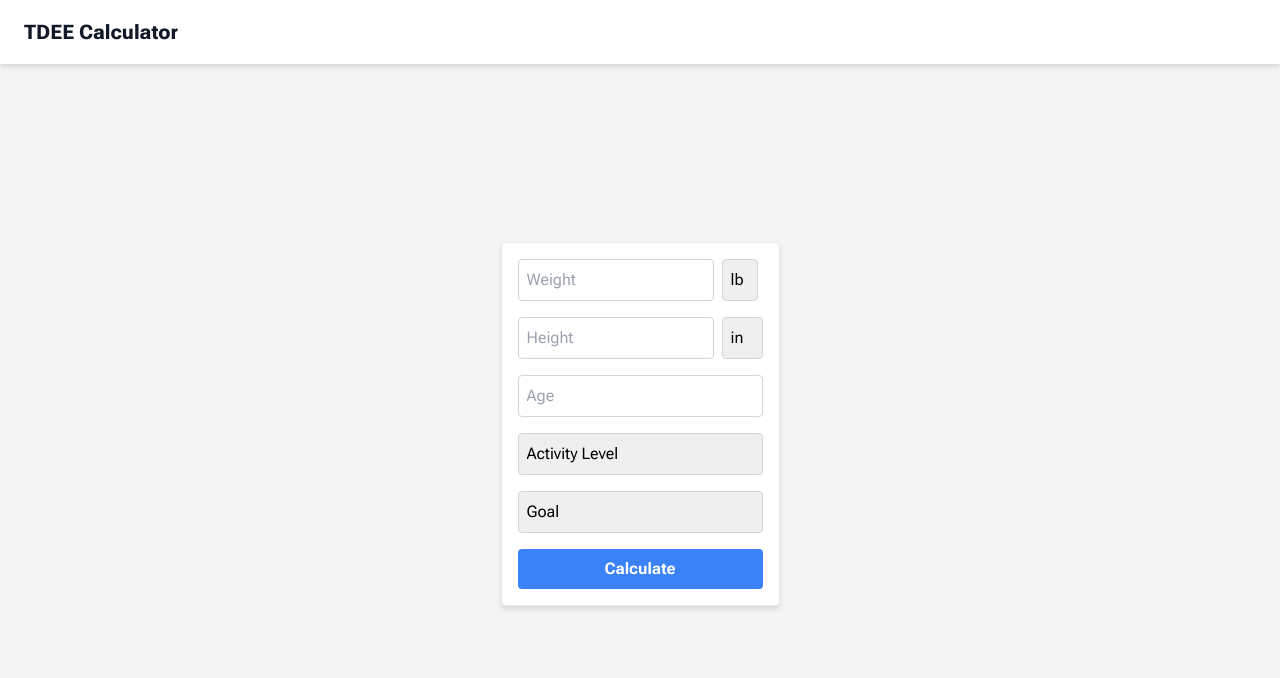
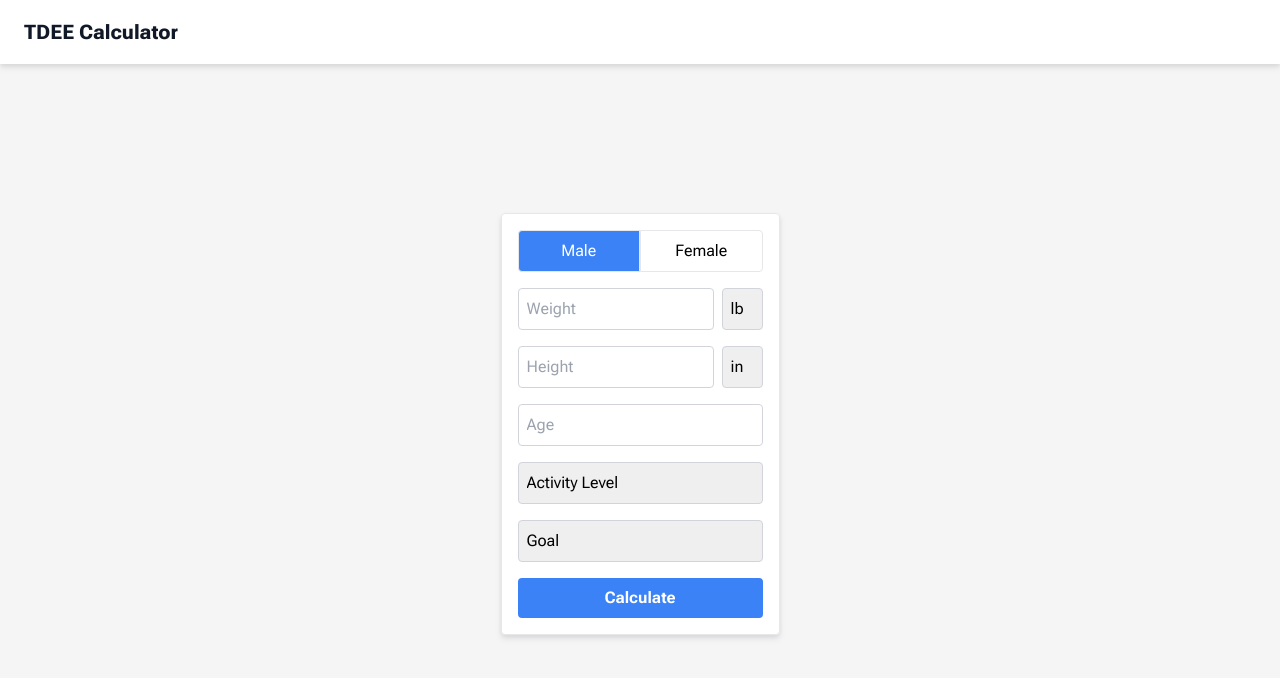
Before and after one commit to zhamann/calorie-calculator, a Next.js app: page / in a window 1280 px wide. Shown: the top 678 px of the page. Built offline with nearby package versions, Linux system fonts and the light colour scheme.

Commit message:
Added gender-based calculations

```diff
--- a/app/page.tsx
+++ b/app/page.tsx
@@ -1,9 +1,10 @@
 'use client'
 
 import { useState, ChangeEvent } from 'react';
-import { activityLevels, goals } from '../data.json'; // Import the activityLevels and goals data
+import { activityLevels, goals } from '../data.json';
 
 interface FormData {
+  gender: string;
   weightValue: string;
   weightUnit: string;
   heightValue: string;
@@ -15,6 +16,7 @@ interface FormData {
 
 const HomePage: React.FC = () => {
   const [formData, setFormData] = useState<FormData>({
+    gender: 'male',
     weightValue: '',
     weightUnit: 'lb',
     heightValue: '',
@@ -25,9 +27,9 @@ const HomePage: React.FC = () => {
   });
 
   const [showResults, setShowResults] = useState(false);
-  const [bmrResult, setBmrResult] = useState<number | null>(null); // State to hold the BMR result
-  const [tdeeResult, setTdeeResult] = useState<number | null>(null); // State to hold the TDEE result
-  const [goalResult, setGoalResult] = useState<number | null>(null); // State to hold the Goal result
+  const [bmrResult, setBmrResult] = useState<number | null>(null);
+  const [tdeeResult, setTdeeResult] = useState<number | null>(null);
+  const [goalResult, setGoalResult] = useState<number | null>(null);
 
   const handleInputChange = (e: ChangeEvent<HTMLInputElement | HTMLSelectElement>) => {
     const { name, value } = e.target;
@@ -50,6 +52,13 @@ const HomePage: React.FC = () => {
     setFormData((prevFormData) => ({
       ...prevFormData,
       heightUnit: value,
+    }));
+  };
+
+  const handleGenderChange = (selectedGender: string) => {
+    setFormData((prevFormData) => ({
+      ...prevFormData,
+      gender: selectedGender,
     }));
   };
 
@@ -90,6 +99,7 @@ const HomePage: React.FC = () => {
       return;
     }
 
+    const gender = formData.gender;
     var weight = parseFloat(formData.weightValue);
     const weightUnit = formData.weightUnit;
     var height = parseFloat(formData.heightValue);
@@ -110,36 +120,59 @@ const HomePage: React.FC = () => {
       const goalMultiplier = selectedGoal.multiplier;
 
       // Calculate the Basal Metabolic Rate (BMR)
-      const bmr = 10 * weight + 6.25 * height - 5 * age + 5;
-      setBmrResult(Math.round(bmr)); // Set the BMR result in the state
+      var bmr = 0
+      if (gender === 'male') {
+        var bmr = 10 * weight + 6.25 * height - 5 * age + 5;
+      } else {
+        var bmr = 10 * weight + 6.25 * height - 5 * age - 161;
+      }
+      setBmrResult(Math.round(bmr));
 
       // Calculate the Total Daily Energy Expenditure (TDEE)
       const tdee = bmr * activityMultiplier;
-      setTdeeResult(Math.round(tdee)); // Set the TDEE result in the state
+      setTdeeResult(Math.round(tdee));
 
       // Calculate the Goal
       const goal = tdee * goalMultiplier;
-      setGoalResult(Math.round(goal)); // Set the goal result in the state
+      setGoalResult(Math.round(goal));
     }
 
-    setShowResults(true); // Show the results after calculation
+    setShowResults(true);
   };
 
   const handleGoBack = () => {
-    setBmrResult(null); // Reset the BMR result
-    setTdeeResult(null); // Reset the TDEE result
-    setGoalResult(null); // Reset the Goal result
-    setShowResults(false); // Go back to the input form
+    setBmrResult(null);
+    setTdeeResult(null);
+    setGoalResult(null);
+    setShowResults(false);
   };
 
   return (
     <div>
       <div className="card-wrapper">
-        <div
-          className={`card border p-4 drop-shadow-md rounded mb-4 bg-white flex flex-col ${
-            showResults ? 'hidden' : ''
-          }`}
-        >
+        <div className={`card border p-4 drop-shadow-md rounded mb-4 bg-white flex flex-col ${showResults ? 'hidden' : ''}`}>
+          <div className="flex mb-4">
+            <div className="flex items-center w-full">
+              <button
+                type="button"
+                onClick={() => handleGenderChange('male')}
+                className={`border p-2 rounded-l w-full ${
+                  formData.gender === 'male' ? 'bg-blue-500 text-white' : 'bg-white text-black'
+                }`}
+              >
+                Male
+              </button>
+              <button
+                type="button"
+                onClick={() => handleGenderChange('female')}
+                className={`border p-2 rounded-r w-full ${
+                  formData.gender === 'female' ? 'bg-blue-500 text-white' : 'bg-white text-black'
+                }`}
+              >
+                Female
+              </button>
+            </div>
+          </div>
           <div className="flex mb-4">
             <input
               type="number"
@@ -153,7 +186,7 @@ const HomePage: React.FC = () => {
               name="weightUnit"
               value={formData.weightUnit}
               onChange={handleWeightUnitChange}
-              className="border border-gray-300 p-2 rounded appearance-none"
+              className="border border-gray-300 p-2 rounded appearance-none w-full"
               style={{ WebkitAppearance: 'none', MozAppearance: 'none' }}
             >
               <option value="lb">lb</option>
@@ -173,7 +206,7 @@ const HomePage: React.FC = () => {
               name="heightUnit"
               value={formData.heightUnit}
               onChange={handleHeightUnitChange}
-              className="border border-gray-300 p-2 rounded appearance-none"
+              className="border border-gray-300 p-2 rounded appearance-none w-full"
               style={{ WebkitAppearance: 'none', MozAppearance: 'none' }}
             >
               <option value="in">in</option>
```
